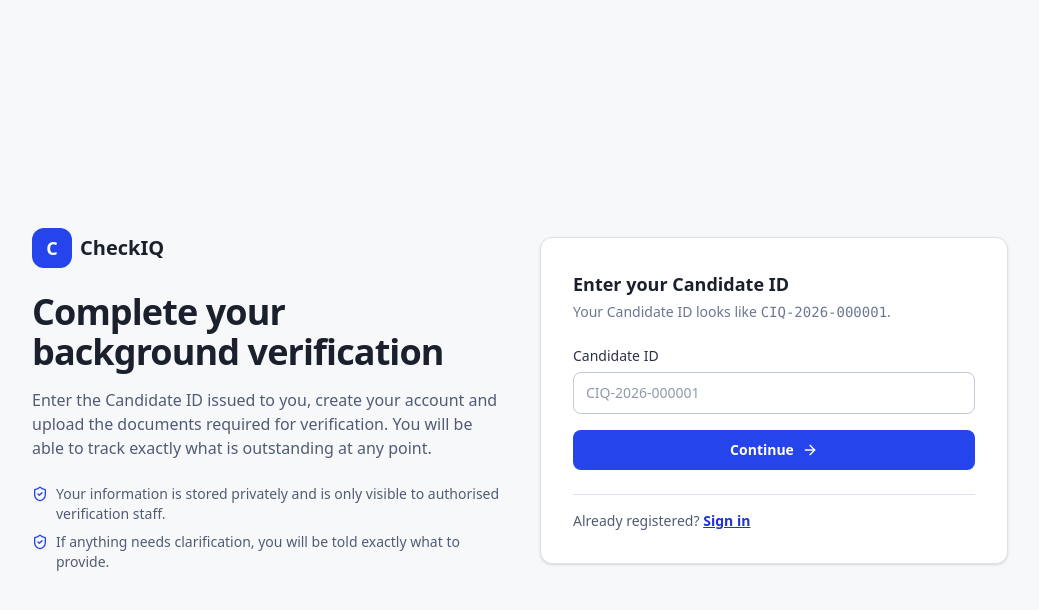
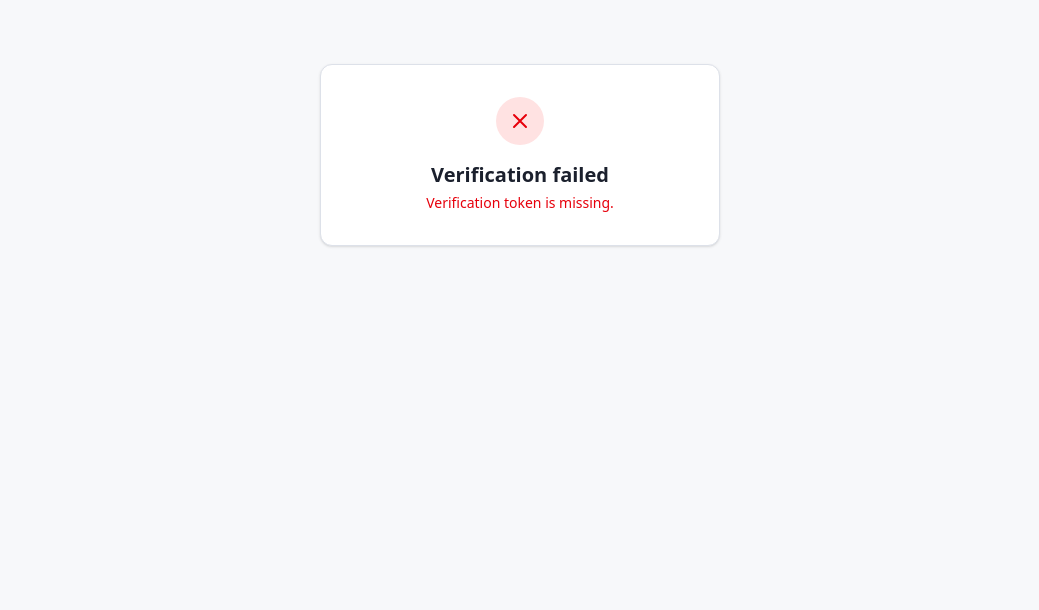
Before and after one commit to spacedraftofficial-ui/CheckIQ, a React (Vite) app in the folder apps/web/: page /verify-email in a window 1280 px wide. Before the commit this address led to /. Shown: the top 610 px of the page, without its empty margins (120-1159 px from the left). Built offline with nearby package versions, Linux system fonts and the light colour scheme; no server answers.

Commit message:
fix: SSL for Aiven MySQL + add VerifyEmailPage route
- Use rejectUnauthorized: false for Aiven SSL connections
- Remove mandatory COOKIE_SECURE=true in production
- Add /verify-email frontend route and page for email verification links
- Fix lint and typecheck issues in VerifyEmailPage

```diff
--- a/apps/web/src/App.tsx
+++ b/apps/web/src/App.tsx
@@ -13,6 +13,7 @@ import { ConsentPage } from "./pages/candidate/ConsentPage";
 import { SubmitPage } from "./pages/candidate/SubmitPage";
 import { ClarificationsPage } from "./pages/candidate/ClarificationsPage";
 import { NotificationsPage } from "./pages/NotificationsPage";
+import { VerifyEmailPage } from "./pages/VerifyEmailPage";
 import { OpsDashboard } from "./pages/ops/OpsDashboard";
 import { CaseDetailPage } from "./pages/ops/CaseDetailPage";
 import { ReportPage } from "./pages/ops/ReportPage";
@@ -88,6 +89,7 @@ export function App() {
           </RequireAnonymous>
         }
       />
+      <Route path="/verify-email" element={<VerifyEmailPage />} />
 
       <Route
         element={
--- /dev/null
+++ b/apps/web/src/pages/VerifyEmailPage.tsx
@@ -0,0 +1,76 @@
+import { useState, useEffect } from "react";
+import { useSearchParams } from "react-router-dom";
+import { request } from "../lib/api";
+import { InlineError } from "../components/States";
+
+export function VerifyEmailPage() {
+  const [searchParams] = useSearchParams();
+  const token = searchParams.get("token");
+  const [status, setStatus] = useState<"idle" | "verifying" | "success" | "error">("idle");
+  const [error, setError] = useState<string | null>(null);
+
+  useEffect(() => {
+    const tokenValue = token ?? null;
+    void startVerification(tokenValue);
+
+    async function startVerification(tokenVal: string | null) {
+      if (!tokenVal) {
+        setStatus("error");
+        setError("Verification token is missing.");
+        return;
+      }
+
+      setStatus("verifying");
+      try {
+        await request("/auth/verify-email", {
+          method: "POST",
+          body: { token: tokenVal },
+          auth: false,
+        });
+        setStatus("success");
+      } catch (err) {
+        setStatus("error");
+        setError(err instanceof Error ? err.message : "Verification failed.");
+      }
+    }
+  }, [token]);
+
+  return (
+    <div className="min-h-screen bg-ink-50">
+      <div className="mx-auto max-w-md px-4 py-16 sm:px-6">
+        <div className="card p-6 sm:p-8 text-center">
+          {status === "verifying" && (
+            <>
+              <div className="mx-auto mb-4 h-8 w-8 animate-spin rounded-full border-4 border-brand-200 border-t-brand-600" />
+              <p className="text-ink-600">Verifying your email address…</p>
+            </>
+          )}
+          {status === "success" && (
+            <>
+              <div className="mx-auto mb-4 flex h-12 w-12 items-center justify-center rounded-full bg-emerald-100">
+                <svg className="h-6 w-6 text-emerald-600" fill="none" stroke="currentColor" viewBox="0 0 24 24">
+                  <path strokeLinecap="round" strokeLinejoin="round" strokeWidth={2} d="M5 13l4 4L19 7" />
+                </svg>
+              </div>
+              <h2 className="text-xl font-semibold text-ink-900">Email verified!</h2>
+              <p className="mt-2 text-sm text-ink-600">
+                You can now sign in to your account.
+              </p>
+            </>
+          )}
+          {status === "error" && (
+            <>
+              <div className="mx-auto mb-4 flex h-12 w-12 items-center justify-center rounded-full bg-red-100">
+                <svg className="h-6 w-6 text-red-600" fill="none" stroke="currentColor" viewBox="0 0 24 24">
+                  <path strokeLinecap="round" strokeLinejoin="round" strokeWidth={2} d="M6 18L18 6M6 6l12 12" />
+                </svg>
+              </div>
+              <h2 className="text-xl font-semibold text-ink-900">Verification failed</h2>
+              {error && <InlineError message={error} />}
+            </>
+          )}
+        </div>
+      </div>
+    </div>
+  );
+}
```
